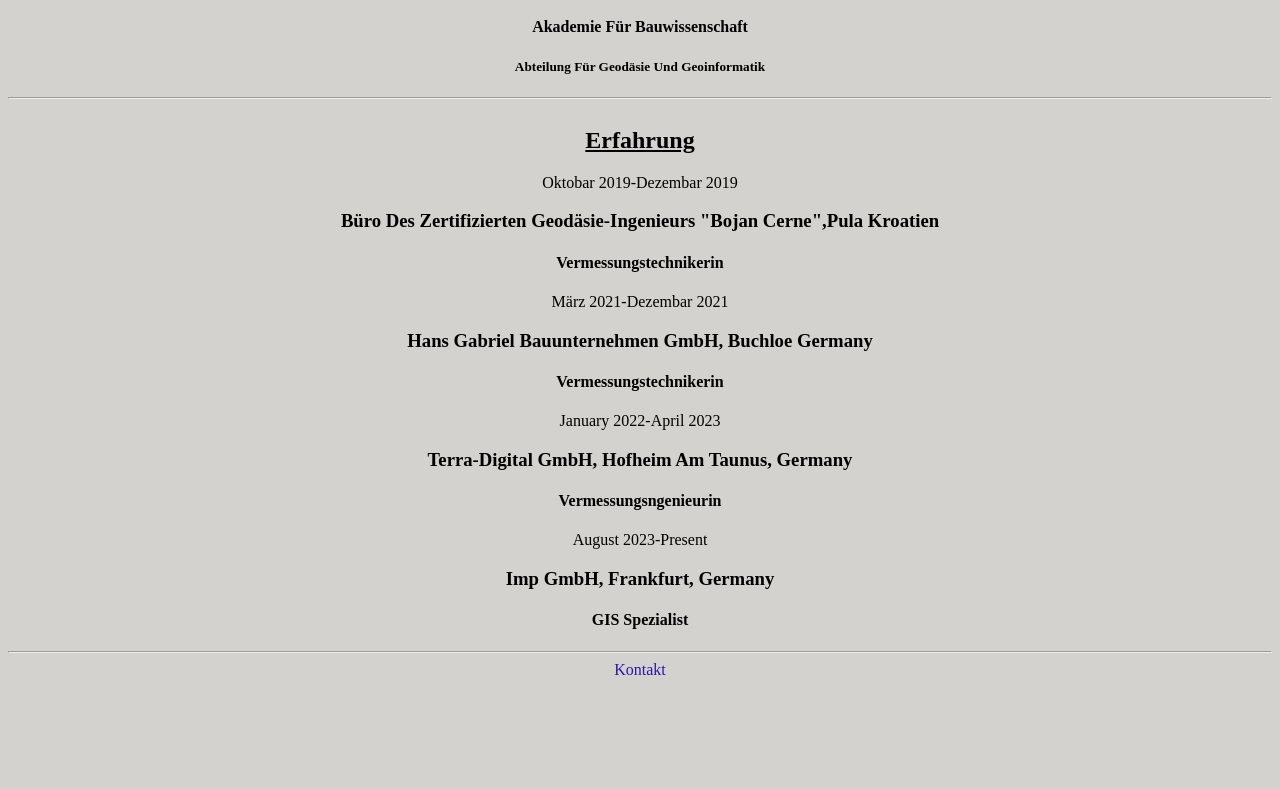
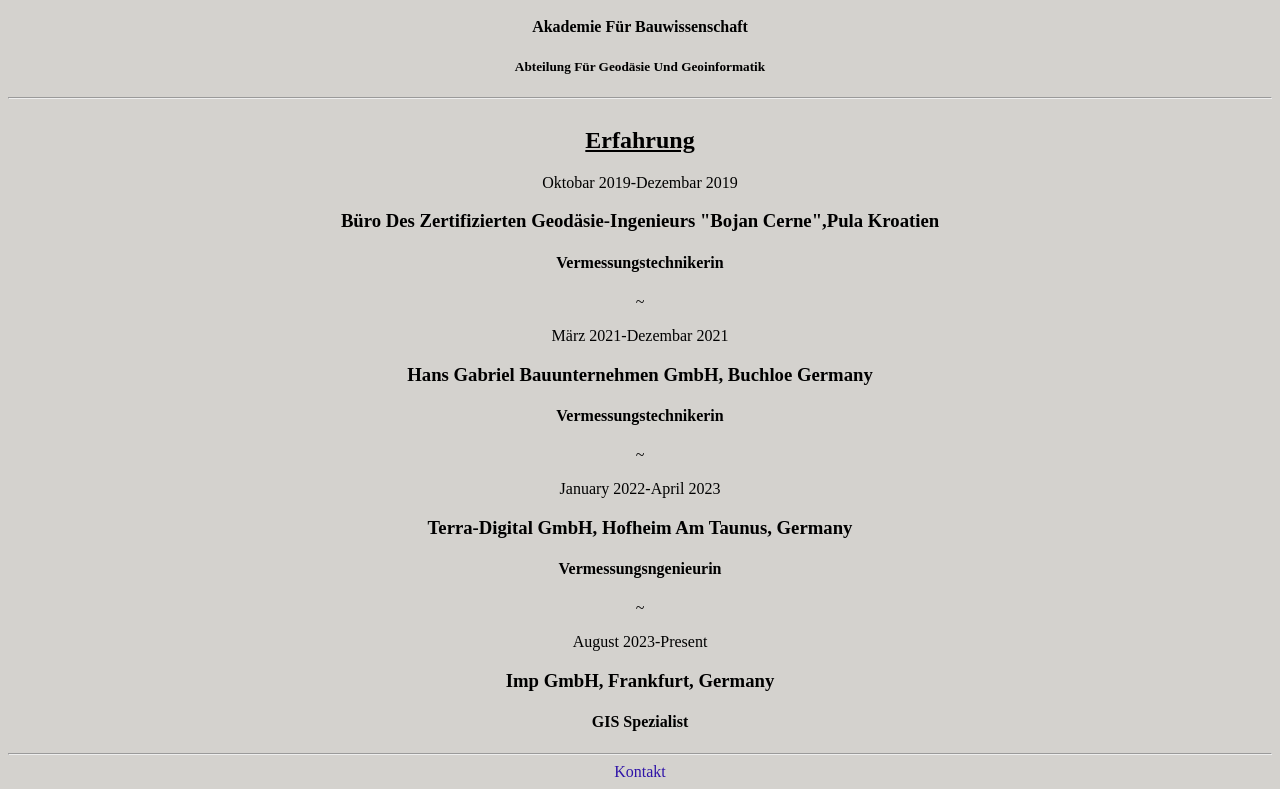
Before and after one commit to anchypuff/myresume, a plain HTML site: page public/germanresume.html in a window 1280 px wide. Shown: the part 337-1126 px from the top of the page. Before the commit the page ends 1024 px from the top, so only its background shows below. Drawn offline with Linux system fonts and the light colour scheme.

Commit message:
Update germanresume.html

```diff
--- a/public/germanresume.html
+++ b/public/germanresume.html
@@ -46,12 +46,15 @@
             <h3>Büro des zertifizierten Geodäsie-Ingenieurs "Bojan Cerne",pula Kroatien
             </h3>
             <h4>vermessungstechnikerin</h4>
+            <p>~</p>
             <p>märz 2021-Dezembar 2021</p>
             <h3>Hans Gabriel Bauunternehmen GmbH, Buchloe Germany</h3>
             <h4>vermessungstechnikerin</h4>
+            <p>~</p>
             <p>january 2022-april 2023</p>
             <h3>Terra-digital GmbH, hofheim am taunus, germany</h3>
             <h4>vermessungsngenieurin</h4>
+            <p>~</p>
             <p>August 2023-present</p>
             <h3>imp gmbH, frankfurt, germany</h3>
             <h4>GIS spezialist</h4>
```
